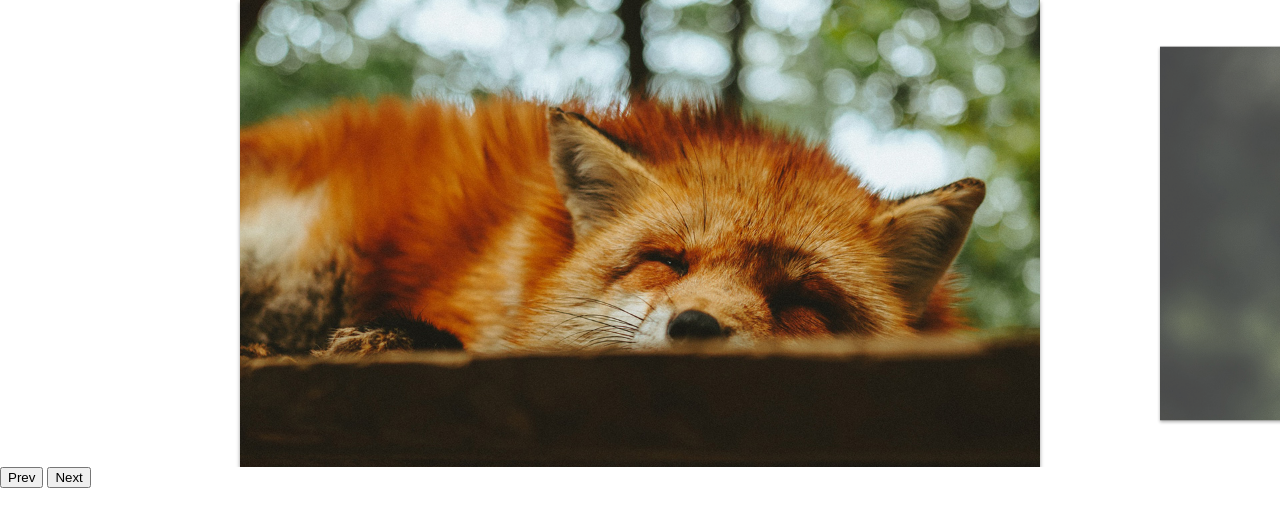
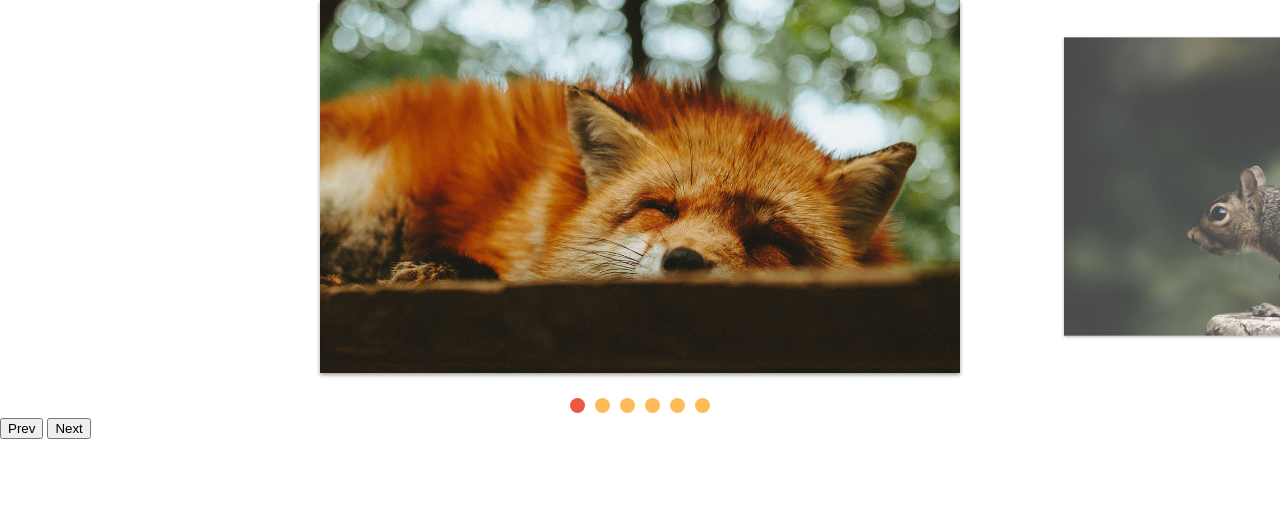
Before and after one commit to AdrianKnapp/Slide, a plain HTML site: page index.html in a window 1280 px wide. Drawn offline with Linux system fonts and the light colour scheme.

Commit message:
Added pagination slide

```diff
--- a/index.html
+++ b/index.html
@@ -8,6 +8,7 @@
   <link rel="stylesheet" href="src/css/style.css">
 </head>
 <body>
+  <div class="slide-container">
     <div class="slide-wrapper">
       <ul class="slide">
         <li><img src="src/img/foto1.jpg" alt=""></li>
@@ -22,6 +23,7 @@
       <button class="prev">Prev</button>
       <button class="next">Next</button>
     </div>
+  </div>
   <script type="module" src="src/js/script.js"></script>
 </body>
 </html>
--- a/src/css/style.css
+++ b/src/css/style.css
@@ -11,8 +11,12 @@ img {
   display: block;
   max-width: 100%;
 }
+.slide-container {
+  width: 100%;
+}
 .slide-wrapper {
   overflow: hidden;
+  width: 100%;
 }
 .slide {
   display: flex;
@@ -21,7 +25,7 @@ img {
   will-change: transform;
 }
 .slide li{
-  width: 80vw;
+  width: 50%;
   flex-shrink: 0;
   max-width: 800px;
   margin: 0 20px;
@@ -39,3 +43,23 @@ img {
   opacity: 1;
   transform: scale(1);
 }
+[data-control="slide"] {
+  display: flex;
+  justify-content: center;
+  margin-top: 20px;
+}
+[data-control="slide"] li a{
+  display: block;
+  width: 15px;
+  height: 15px;
+  background-color: #FB5;
+  border-radius: 50%;
+  overflow: hidden;
+  text-indent: -9999px;
+  margin: 5px;
+  transition: .2s;
+}
+[data-control="slide"] li.active a,
+[data-control="slide"] li a:hover {
+  background-color: #E54;
+}
--- a/src/js/script.js
+++ b/src/js/script.js
@@ -3,3 +3,4 @@ import { SlideNav } from './slide.js';
 const slide = new SlideNav('.slide', '.slide-wrapper');
 slide.init();
 slide.addArrow('.prev', '.next');
+slide.addControl();
--- a/src/js/slide.js
+++ b/src/js/slide.js
@@ -6,6 +6,7 @@ export class Slide {
     this.wrapper = document.querySelector(wrapper);
     this.dist = { finalPosition: 0, startX: 0, movement: 0 }
     this.activeClass = 'active';
+    this.changeEvent = new Event('changeEvent');
   }
 
   transition(active) {
@@ -96,6 +97,7 @@ export class Slide {
     this.slidesIndexNav(index);
     this.dist.finalPosition = activeSlide.position;
     this.changeActiveClass();
+    this.wrapper.dispatchEvent(this.changeEvent);
   }
 
   changeActiveClass() {
@@ -145,6 +147,11 @@ export class Slide {
 }
 
 export class SlideNav extends Slide {
+  constructor(slide, wrapper) {
+    super(slide, wrapper);
+    this.bindControlEvents();
+  }
+
   addArrow(prev, next) {
     this.prevElement = document.querySelector(prev);
     this.nextElement = document.querySelector(next);
@@ -155,4 +162,41 @@ export class SlideNav extends Slide {
     this.prevElement.addEventListener('click', this.activePrevSlide);
     this.nextElement.addEventListener('click', this.activeNextSlide);
   }
+
+  createControl() {
+    const control = document.createElement('ul');
+    control.dataset.control = 'slide';
+
+    this.slideArray.forEach((item, index) => {
+      control.innerHTML += `<li><a href="#slide${index + 1}">${index}</a></li>`;
+    });
+    this.wrapper.appendChild(control);
+    return control;
+  }
+
+  eventControl(item, index) {
+    item.addEventListener('click', (event) => {
+      event.preventDefault();
+      this.changeSlide(index);
+    });
+    this.wrapper.addEventListener('changeEvent', this.activeControlItem);
+  }
+
+  activeControlItem() {
+    this.controlArray.forEach(item => item.classList.remove(this.activeClass));
+    this.controlArray[this.index.active].classList.add('active');
+  }
+
+  addControl(customControl) {
+    this.control = document.querySelector(customControl) || this.createControl();
+    this.controlArray = [...this.control.children];
+
+    this.activeControlItem();
+    this.controlArray.forEach(this.eventControl);
+  }
+
+  bindControlEvents() {
+    this.eventControl = this.eventControl.bind(this);
+    this.activeControlItem = this.activeControlItem.bind(this);
+  }
 }
```
Lines whose indentation alone changed are shown as unchanged.
